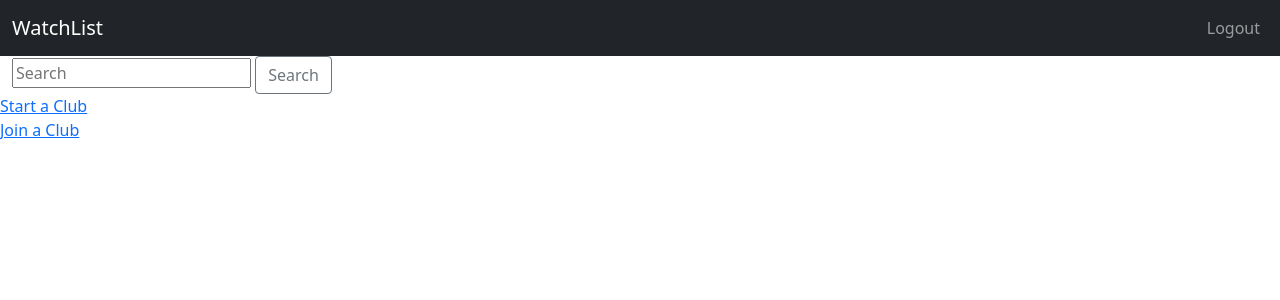
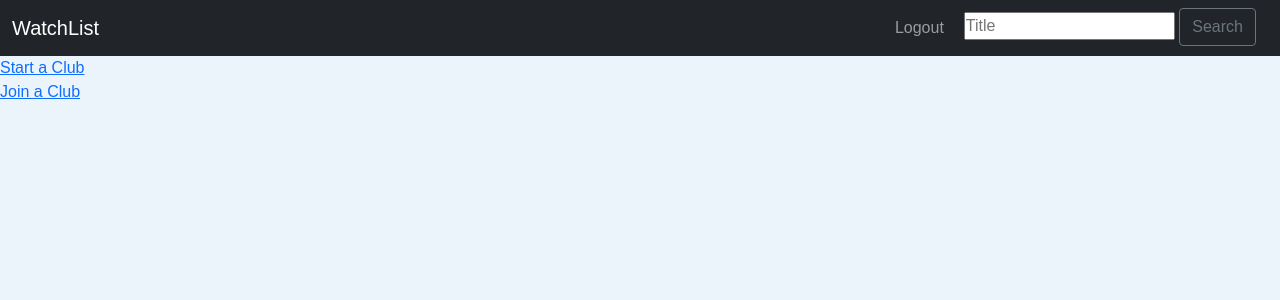
Before and after one commit to jnerby/project, a Flask app: page / in a window 1280 px wide. Shown: the top 300 px of the page. Run offline with Flask 2, Linux system fonts and the light colour scheme; the visitor is signed in with stand-in values (Sample User, id 1).

Commit message:
Search CSS

```diff
--- a/server.py
+++ b/server.py
@@ -17,7 +17,7 @@ key = os.environ.get('API_KEY')
 @app.route('/')
 @crud.login_required
 def render_homepage():
-    return render_template('base.html')
+    return render_template('home.html')
 
 @app.route('/club', methods=['GET', 'POST'])
 @crud.login_required
@@ -41,27 +41,27 @@ def create_new_club():
     return render_template('new_club.html')
 
 
-@app.route('/club_details/<club_id>')
-@crud.login_required
-def view_club_details(club_id):
-    """Show details of a specific club"""
-    # get the club user selected
-    club = Club.query.get(club_id)
-    # get owner
-    owner = User.query.filter_by(user_id = club.owner_id).first()
+# @app.route('/club_details/<club_id>')
+# @crud.login_required
+# def view_club_details(club_id):
+#     """Show details of a specific club"""
+#     # get the club user selected
+#     club = Club.query.get(club_id)
+#     # get owner
+#     owner = User.query.filter_by(user_id = club.owner_id).first()
 
-    return render_template('club_details.html', club=club, owner=owner)
+#     return render_template('club_details.html', club=club, owner=owner)
 
 
-@app.route('/join', methods=['GET', 'POST'])
-@crud.login_required
-def join_club():
-    """View all clubs"""
-    # if request.method == 'POST':
-    all_clubs = crud.get_all_clubs()
-    return render_template('join_club.html', all_clubs=all_clubs)
+# @app.route('/join', methods=['GET', 'POST'])
+# @crud.login_required
+# def join_club():
+#     """View all clubs"""
+#     # if request.method == 'POST':
+#     all_clubs = crud.get_all_clubs()
+#     return render_template('join_club.html', all_clubs=all_clubs)
 
-    # return render_template('join_club.html')
+#     # return render_template('join_club.html')
 
 
 @app.route('/login', methods=['GET', 'POST'])
--- a/static/css/styles.css
+++ b/static/css/styles.css
@@ -0,0 +1,33 @@
+* {
+    margin: 0;
+    padding: 0;
+    font-family: sans-serif;
+}
+
+body {
+    width: 100%;
+    height: 100%;
+    background: #ecf4fb;
+}
+
+.search-result {
+    width: 80%;
+    margin: 100px auto 50px;
+    display: grid;
+    grid-auto-columns: auto;
+    grid-template-columns: repeat(auto-fill, minmax(240px, 1fr));
+    grid-gap: 10px;
+    justify-items: center;
+}
+.search-result img {
+    width: 100%;
+    cursor: pointer;
+}
+
+.search-result img:hover {
+    /* transform: scale(0.8) rotate(-5deg); */
+    border-radius: 20px;
+    box-shadow: 0 32px 75px rgba(68,77,136,0.2);
+}
+
+.grid-box
--- a/static/js/search.js
+++ b/static/js/search.js
@@ -27,6 +27,8 @@ function populateSearch() {
 
             // remove all elements from last search
             const body = document.querySelector('body');
+            const blockContent = document.querySelector('#content');
+            content.innerHTML = "";
             const lastSearch = document.getElementsByClassName('search-result');
             while(lastSearch[0]) {
                 lastSearch[0].parentNode.removeChild(lastSearch[0]);
@@ -42,9 +44,6 @@ function populateSearch() {
                 tempImage.src = `https://image.tmdb.org/t/p/w500/${item['poster_path']}`;
                 tempDiv.appendChild(tempImage);
                 body.appendChild(tempDiv);
-                    //     <img src="https://image.tmdb.org/t/p/w500/${item['poster_path']}">
-                    //     ${item['title']} - ${item['vote_average']}
-                    // </div>`);
             }
         });
 }
--- a/templates/base.html
+++ b/templates/base.html
@@ -7,13 +7,6 @@
     <title>{% block title%}Home{% endblock %}</title>
 
     <link rel="stylesheet" href="https://cdn.jsdelivr.net/npm/bootstrap@5.1.3/dist/css/bootstrap.min.css" rel="stylesheet" integrity="sha384-1BmE4kWBq78iYhFldvKuhfTAU6auU8tT94WrHftjDbrCEXSU1oBoqyl2QvZ6jIW3" crossorigin="anonymous">
-
-    <!-- ICON -->
-    <!-- <img src="https://img.icons8.com/ios-glyphs/30/000000/movie-projector.png" rel="shortcut icon">
-    <link rel="shortcut icon" href="/static/favicon.ico"> -->
-    <!-- <div>Icons made by <a href="https://www.flaticon.com/authors/good-ware" title="Good Ware">Good Ware</a> from <a href="https://www.flaticon.com/" title="Flaticon">www.flaticon.com</a></div> -->
-
-
     <link rel="stylesheet" href="/static/css/styles.css">
 
 
@@ -34,15 +27,22 @@
           <ul class="navbar-nav me-auto mb-2 mb-lg-0">
             {% if 'user_id' not in session %}
             <li class="navbar-nav ml-auto">
-              <a class="nav-link active" aria-current="page" href="/register">Register</a>
+              <a class="nav-link" aria-current="page" href="/register">Register</a>
             </li>
             <li class="navbar-nav ml-auto">
-              <a class="nav-link" href="/login">Login</a>
+              <a class="nav-link active" href="/login">Login</a>
             </li>
             {% else %}
             <li class="navbar-nav ml-auto">
               <a class="nav-link" href="/logout">Logout</a>
             </li>
+            <div id="search-bar">
+              <form class="container-fluid text-right" id="search-form">
+                <input type="search" placeholder="Title" aria-label="Search" name="search" id="search">
+                <button class="btn btn-outline-secondary" type="submit">Search</button>
+              </form>
+            </div>
+            <script src="/static/js/search.js"></script>
             {% endif %}
         </div>
       </div>
@@ -52,22 +52,10 @@
       <p>{{ message }}</p>
     </div>
     {% endfor %}
-    <div id="search-bar">
-      <form class="container-fluid text-right" id="search-form">
-        <input type="search" placeholder="Search" aria-label="Search" name="search" id="search">
-        <button class="btn btn-outline-secondary" type="submit">Search</button>
-      </form>
+
+    <div id="content">
+    {% block content %}
+    {% endblock %}
     </div>
-    <script src="/static/js/search.js"></script>
-
-    {% block content %}
-    <div>
-      <a href="/club">Start a Club</a>
-    </div>
-    <div>
-      <a href="/join">Join a Club</a>
-    </div>
-
-    {% endblock %}
   </body>
 </html>
--- /dev/null
+++ b/templates/home.html
@@ -0,0 +1,11 @@
+{% extends 'base.html' %}
+{% block title%}WatchList{% endblock %}
+
+{% block content %}
+<div>
+    <a href="/club">Start a Club</a>
+  </div>
+  <div>
+    <a href="/join">Join a Club</a>
+  </div>
+{% endblock %}
--- a/templates/search.html
+++ b/templates/search.html
@@ -2,9 +2,7 @@
 
 {% block content %}
     {% for item in search_results %}
-        <div class="container-fluid search-result" id="search-body">
-            <img src="https://image.tmdb.org/t/p/w500/{{ item['poster_path'] }}">
-            {{ item['title'] }} - {{ item['vote_average'] }}
+        <div class="container-fluid center search-result" id="search-body">
         </div>
     {% endfor %}
 {% endblock %}
```
